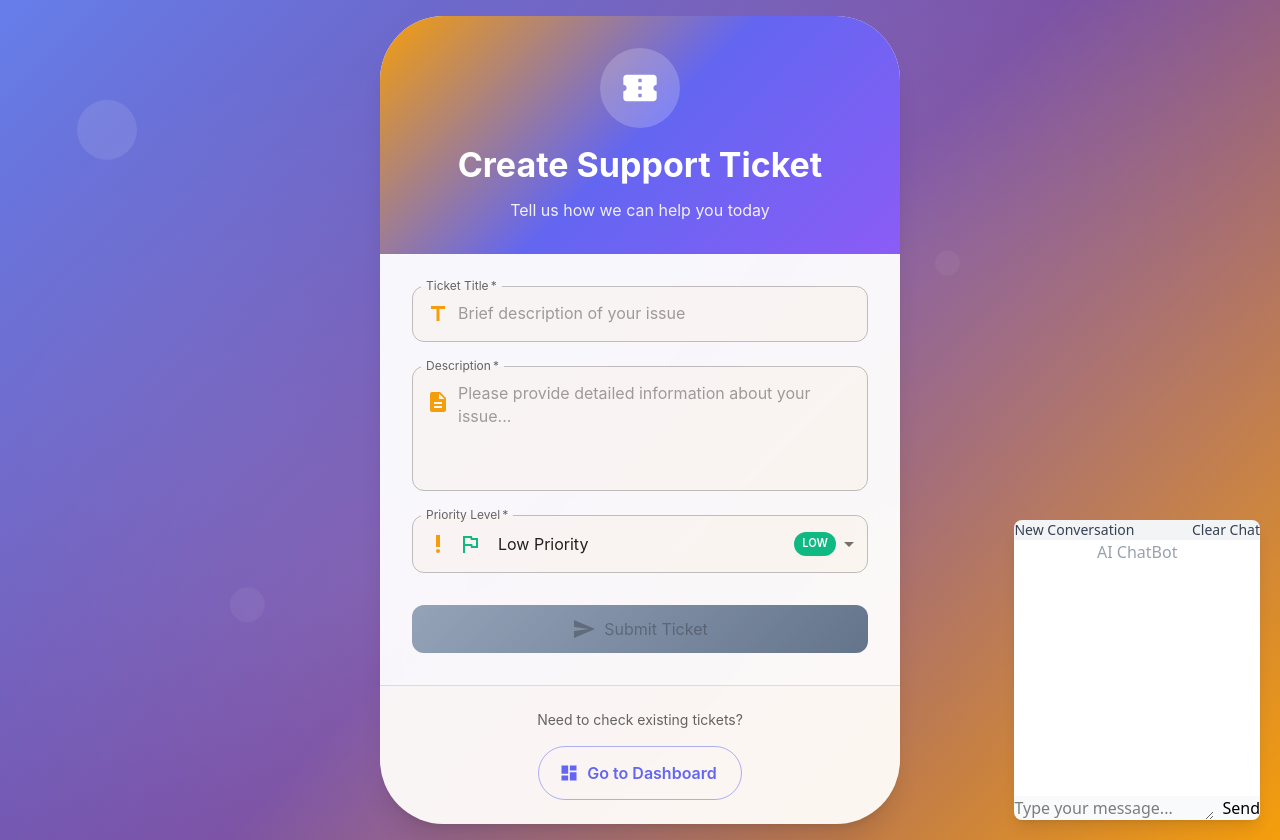
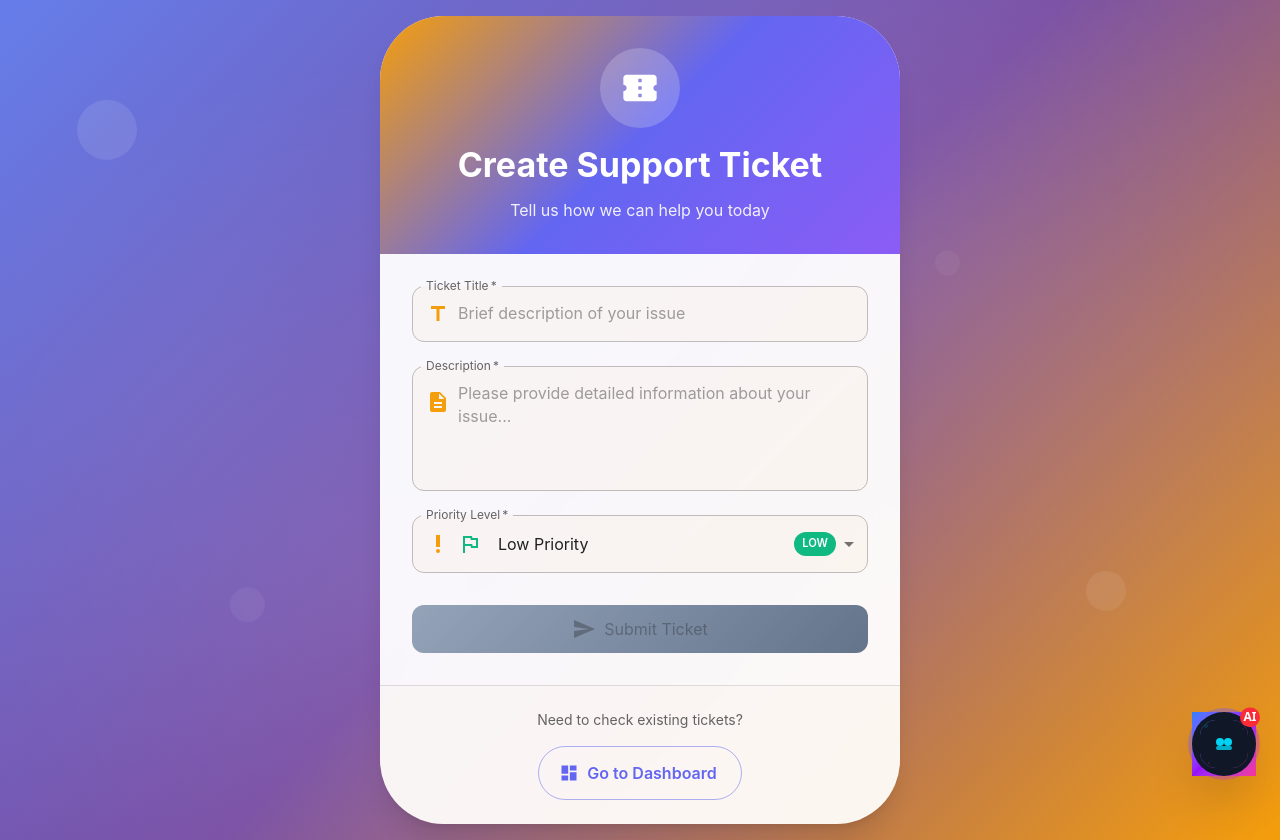
Before and after one commit to Aniket21628/AetherDesk, a Next.js app in the folder frontend/: page / in a window 1280 px wide. Built offline with nearby package versions, Linux system fonts and the light colour scheme.

Commit message:
feat: Revamp Chatbot component with enhanced UI, avatars, and conversation features

```diff
--- a/frontend/src/components/Chatbot.tsx
+++ b/frontend/src/components/Chatbot.tsx
@@ -13,6 +13,7 @@ export default function Chatbot() {
   const [input, setInput] = useState('');
   const [loading, setLoading] = useState(false);
   const [sessionId, setSessionId] = useState<string | null>(null);
+  const [isOpen, setIsOpen] = useState(false);
   const messagesEndRef = useRef<HTMLDivElement>(null);
 
   useEffect(() => {
@@ -107,79 +108,229 @@ export default function Chatbot() {
     }
   };
 
+  // Robot Avatar Component
+  const RobotAvatar = ({ isThinking = false }) => (
+    <div className="relative">
+      <div className={`w-12 h-12 rounded-2xl bg-gradient-to-br from-blue-400 via-purple-500 to-pink-500 p-0.5 ${isThinking ? 'animate-pulse' : ''}`}>
+        <div className="w-full h-full bg-gray-900 rounded-2xl flex items-center justify-center relative overflow-hidden">
+          {/* Robot face */}
+          <div className="relative">
+            {/* Eyes */}
+            <div className="flex space-x-2 mb-1">
+              <div className={`w-2 h-2 rounded-full ${isThinking ? 'bg-yellow-400 animate-ping' : 'bg-cyan-400'}`}></div>
+              <div className={`w-2 h-2 rounded-full ${isThinking ? 'bg-yellow-400 animate-ping' : 'bg-cyan-400'}`} style={{animationDelay: '0.2s'}}></div>
+            </div>
+            {/* Mouth */}
+            <div className="w-4 h-1 bg-cyan-400 rounded-full opacity-80"></div>
+          </div>
+
+          {/* Animated circuit pattern overlay */}
+          <div className="absolute inset-0 opacity-20">
+            <div className="absolute top-1 left-1 w-1 h-1 bg-cyan-400 rounded-full animate-pulse"></div>
+            <div className="absolute top-2 right-1 w-0.5 h-0.5 bg-purple-400 rounded-full animate-pulse" style={{animationDelay: '0.5s'}}></div>
+            <div className="absolute bottom-1 left-2 w-0.5 h-0.5 bg-pink-400 rounded-full animate-pulse" style={{animationDelay: '1s'}}></div>
+          </div>
+        </div>
+      </div>
+    </div>
+  );
+
+  // User Avatar Component
+  const UserAvatar = () => (
+    <div className="w-10 h-10 rounded-full bg-gradient-to-br from-orange-400 to-pink-500 flex items-center justify-center text-white font-bold text-sm shadow-lg">
+      U
+    </div>
+  );
+
+  // Floating Bot Button
+  if (!isOpen) {
     return (
-    <div className="flex flex-col max-w-xl mx-auto h-[300px] border rounded-lg shadow-lg overflow-hidden">
-      {/* Header */}
-      <div className="flex justify-between items-center p-3 border-b bg-gray-100 text-sm text-gray-700">
+      <div className="fixed bottom-6 right-6 z-50">
+        <button
+          onClick={() => setIsOpen(true)}
+          className="group relative w-16 h-16 bg-gradient-to-br from-blue-500 via-purple-600 to-pink-500 rounded-full shadow-2xl hover:shadow-3xl transition-all duration-300 transform hover:scale-110 hover:rotate-12"
+        >
+          {/* Pulsing ring */}
+          <div className="absolute -inset-1 bg-gradient-to-br from-blue-500 via-purple-600 to-pink-500 rounded-full opacity-30 group-hover:opacity-50 animate-pulse"></div>
+
+          {/* Inner content */}
+          <div className="relative w-full h-full bg-gray-900 rounded-full flex items-center justify-center">
+            <RobotAvatar />
+          </div>
+
+          {/* Notification badge */}
+          <div className="absolute -top-1 -right-1 w-5 h-5 bg-red-500 rounded-full flex items-center justify-center text-xs text-white font-bold animate-bounce">
+            AI
+          </div>
+        </button>
+      </div>
+    );
+  }
+
+  return (
+    <div className="fixed bottom-6 right-6 z-50">
+      <div className="w-96 h-[500px] bg-gray-900/95 backdrop-blur-xl rounded-3xl shadow-2xl border border-gray-700/50 overflow-hidden">
+        {/* Futuristic Header */}
+        <div className="relative p-4 bg-gradient-to-r from-blue-600 via-purple-600 to-pink-600">
+          {/* Animated background pattern */}
+          <div className="absolute inset-0 opacity-20">
+            <div className="absolute top-0 left-0 w-full h-full bg-gradient-to-r from-transparent via-white/10 to-transparent transform -skew-x-12 animate-pulse"></div>
+          </div>
+
+          <div className="relative flex items-center justify-between">
+            <div className="flex items-center space-x-3">
+              <RobotAvatar />
               <div>
-          {sessionId ? `Session: ${sessionId.substring(0, 8)}...` : 'New Conversation'}
+                <h3 className="text-white font-bold text-lg">AI Assistant</h3>
+                <div className="flex items-center space-x-2">
+                  <div className="w-2 h-2 bg-green-400 rounded-full animate-pulse"></div>
+                  <span className="text-xs text-gray-200">Online • Neural Network Active</span>
                 </div>
+              </div>
+            </div>
+
+            <div className="flex items-center space-x-2">
               <button
                 onClick={clearConversation}
-          className="text-red-500 hover:text-red-700 transition-colors"
                 disabled={loading}
+                className="p-2 text-white/70 hover:text-white hover:bg-white/10 rounded-lg transition-colors"
+                title="Clear conversation"
               >
-          Clear Chat
+                <svg className="w-4 h-4" fill="none" stroke="currentColor" viewBox="0 0 24 24">
+                  <path strokeLinecap="round" strokeLinejoin="round" strokeWidth={2} d="M19 7l-.867 12.142A2 2 0 0116.138 21H7.862a2 2 0 01-1.995-1.858L5 7m5 4v6m4-6v6m1-10V4a1 1 0 00-1-1h-4a1 1 0 00-1 1v3M4 7h16" />
+                </svg>
+              </button>
+              <button
+                onClick={() => setIsOpen(false)}
+                className="p-2 text-white/70 hover:text-white hover:bg-white/10 rounded-lg transition-colors"
+              >
+                <svg className="w-4 h-4" fill="none" stroke="currentColor" viewBox="0 0 24 24">
+                  <path strokeLinecap="round" strokeLinejoin="round" strokeWidth={2} d="M6 18L18 6M6 6l12 12" />
+                </svg>
               </button>
             </div>
+          </div>
+        </div>
 
-      {/* Messages area */}
-      <div className="flex-1 p-4 overflow-y-auto bg-white space-y-2">
+        {/* Messages Area */}
+        <div className="flex-1 p-4 h-80 overflow-y-auto bg-gray-900/50 space-y-4 scrollbar-thin scrollbar-track-gray-800 scrollbar-thumb-gray-600">
           {messages.length === 0 && (
-          <div className="text-center text-gray-400 mt-8">
-           AI ChatBot
+            <div className="flex flex-col items-center justify-center h-full text-center space-y-4">
+              <div className="relative">
+                <RobotAvatar />
+                <div className="absolute -inset-4 rounded-full bg-gradient-to-r from-blue-500/20 to-purple-500/20 animate-ping"></div>
+              </div>
+              <div className="space-y-2">
+                <h4 className="text-white font-medium">Hello! I'm your AI Assistant</h4>
+                <p className="text-gray-400 text-sm">Ask me anything about your support tickets or platform features!</p>
+              </div>
             </div>
           )}
+
           {messages.map((msg, i) => (
-          <div key={i} className={`flex ${msg.from === 'user' ? 'justify-end' : 'justify-start'}`}>
-            <div className={`rounded-xl px-4 py-2 max-w-[75%] text-sm break-words ${
-              msg.from === 'user'
-                ? 'bg-blue-600 text-white rounded-br-none'
-                : 'bg-gray-200 text-gray-800 rounded-bl-none'
+            <div key={i} className={`flex items-end space-x-3 ${msg.from === 'user' ? 'flex-row-reverse space-x-reverse' : ''}`}>
+              {/* Avatar */}
+              <div className="flex-shrink-0">
+                {msg.from === 'user' ? <UserAvatar /> : <RobotAvatar />}
+              </div>
+
+              {/* Cloud-like message bubble */}
+              <div className={`relative max-w-[70%] ${msg.from === 'user' ? 'ml-auto' : ''}`}>
+                <div className={`
+                  px-4 py-3 rounded-3xl shadow-lg backdrop-blur-sm border
+                  ${msg.from === 'user'
+                    ? 'bg-gradient-to-br from-orange-500 to-pink-500 text-white border-orange-400/30 rounded-br-md'
+                    : 'bg-gray-800/80 text-gray-100 border-gray-600/30 rounded-bl-md'
+                  }
+                `}>
+                  <p className="text-sm leading-relaxed break-words">{msg.text}</p>
+                  {msg.timestamp && (
+                    <div className={`text-xs mt-2 opacity-60 ${
+                      msg.from === 'user' ? 'text-right text-orange-100' : 'text-gray-400'
                     }`}>
-              {msg.text}
-              {msg.timestamp && (
-                <div className={`text-xs mt-1 opacity-70 ${
-                  msg.from === 'user' ? 'text-blue-100 text-right' : 'text-gray-500'
-                }`}>
-                  {new Date(msg.timestamp).toLocaleTimeString()}
+                      {new Date(msg.timestamp).toLocaleTimeString([], { hour: '2-digit', minute: '2-digit' })}
                     </div>
                   )}
+                </div>
+
+                {/* Cloud tail */}
+                <div className={`absolute top-4 w-3 h-3 transform rotate-45 ${
+                  msg.from === 'user'
+                    ? 'right-0 translate-x-1.5 bg-gradient-to-br from-orange-500 to-pink-500'
+                    : 'left-0 -translate-x-1.5 bg-gray-800/80'
+                }`}></div>
               </div>
             </div>
           ))}
 
+          {/* Thinking Animation */}
           {loading && (
-          <div className="flex justify-start">
-            <div className="bg-gray-200 text-gray-600 text-sm px-4 py-2 rounded-xl max-w-[75%]">
-              <div className="flex items-center gap-2">
-                <div className="animate-spin h-4 w-4 border-2 border-gray-400 border-t-transparent rounded-full"></div>
-                AI is thinking...
+            <div className="flex items-end space-x-3">
+              <div className="flex-shrink-0">
+                <RobotAvatar isThinking={true} />
               </div>
+              <div className="relative">
+                <div className="bg-gray-800/80 text-gray-100 border border-gray-600/30 px-4 py-3 rounded-3xl rounded-bl-md backdrop-blur-sm">
+                  <div className="flex items-center space-x-2">
+                    <div className="flex space-x-1">
+                      <div className="w-2 h-2 bg-cyan-400 rounded-full animate-bounce"></div>
+                      <div className="w-2 h-2 bg-purple-400 rounded-full animate-bounce" style={{animationDelay: '0.1s'}}></div>
+                      <div className="w-2 h-2 bg-pink-400 rounded-full animate-bounce" style={{animationDelay: '0.2s'}}></div>
+                    </div>
+                    <span className="text-sm text-gray-300">Processing your message...</span>
+                  </div>
+                </div>
+                <div className="absolute top-4 left-0 -translate-x-1.5 w-3 h-3 bg-gray-800/80 transform rotate-45"></div>
               </div>
             </div>
           )}
+
           <div ref={messagesEndRef} />
         </div>
 
-      {/* Input area */}
-      <div className="p-3 border-t bg-gray-50 flex gap-2">
+        {/* Futuristic Input Area */}
+        <div className="p-4 bg-white backdrop-blur border-t border-white">
+          <div className="flex items-end space-x-3">
+            <div className="flex-1 relative">
               <textarea
                 rows={1}
                 value={input}
                 onChange={(e) => setInput(e.target.value)}
                 onKeyDown={handleKeyDown}
                 disabled={loading}
-          placeholder="Type your message..."
-          className="flex-grow border rounded-md px-3 py-2 resize-none focus:outline-none focus:ring-2 focus:ring-blue-500"
+                placeholder="Type your message to the AI..."
+                className="w-full bg-gray-700/50 text-white placeholder-gray-400 border border-gray-600/50 rounded-2xl px-4 py-3 pr-12 resize-none focus:outline-none focus:ring-2 focus:ring-purple-500/50 focus:border-purple-500/50 backdrop-blur-sm transition-all"
+                style={{maxHeight: '100px'}}
               />
+
+              {/* Send Button */}
               <button
                 onClick={sendMessage}
                 disabled={loading || !input.trim()}
-          className="bg-blue-600 text-white px-4 py-2 rounded-md disabled:opacity-50 hover:bg-blue-700 transition-colors"
+                className="absolute right-2 bottom-2 w-8 h-8 bg-gradient-to-r from-blue-500 to-purple-500 hover:from-blue-600 hover:to-purple-600 disabled:from-gray-600 disabled:to-gray-600 rounded-full flex items-center justify-center transition-all transform hover:scale-110 disabled:scale-100"
               >
-          {loading ? 'Sending...' : 'Send'}
+                {loading ? (
+                  <div className="w-4 h-4 border-2 border-white/30 border-t-white rounded-full animate-spin"></div>
+                ) : (
+                  <svg className="w-4 h-4 text-white" fill="none" stroke="currentColor" viewBox="0 0 24 24">
+                    <path strokeLinecap="round" strokeLinejoin="round" strokeWidth={2} d="M12 19l9 2-9-18-9 18 9-2zm0 0v-8" />
+                  </svg>
+                )}
               </button>
+            </div>
+          </div>
+
+          {/* Status indicator */}
+          <div className="flex items-center justify-center mt-2 space-x-2 text-xs text-gray-400">
+            <div className="flex items-center space-x-1">
+              <div className="w-1.5 h-1.5 bg-green-400 rounded-full animate-pulse"></div>
+              <span>Aether AI • Ready</span>
+            </div>
+            {sessionId && (
+              <span className="opacity-50">• Session: {sessionId.substring(0, 8)}</span>
+            )}
+          </div>
+        </div>
       </div>
     </div>
   );
```
Lines whose indentation alone changed are shown as unchanged.
